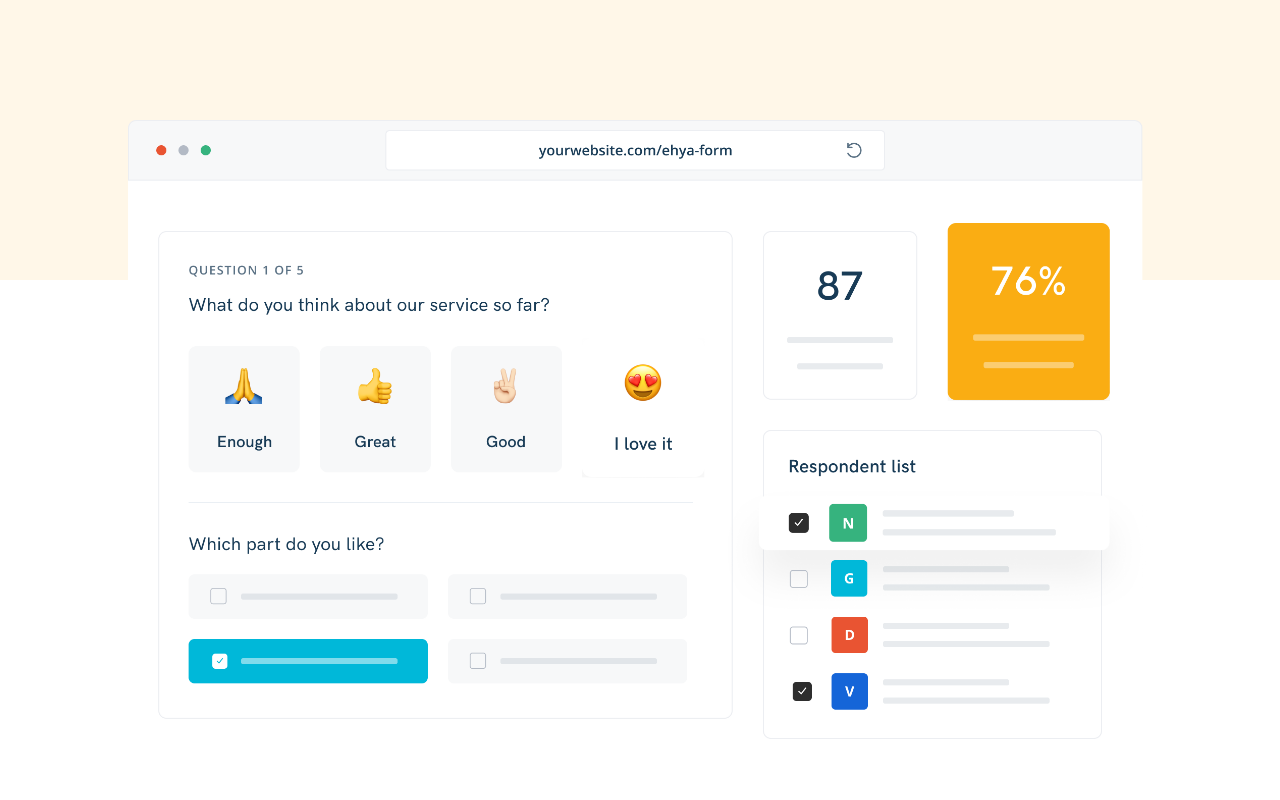
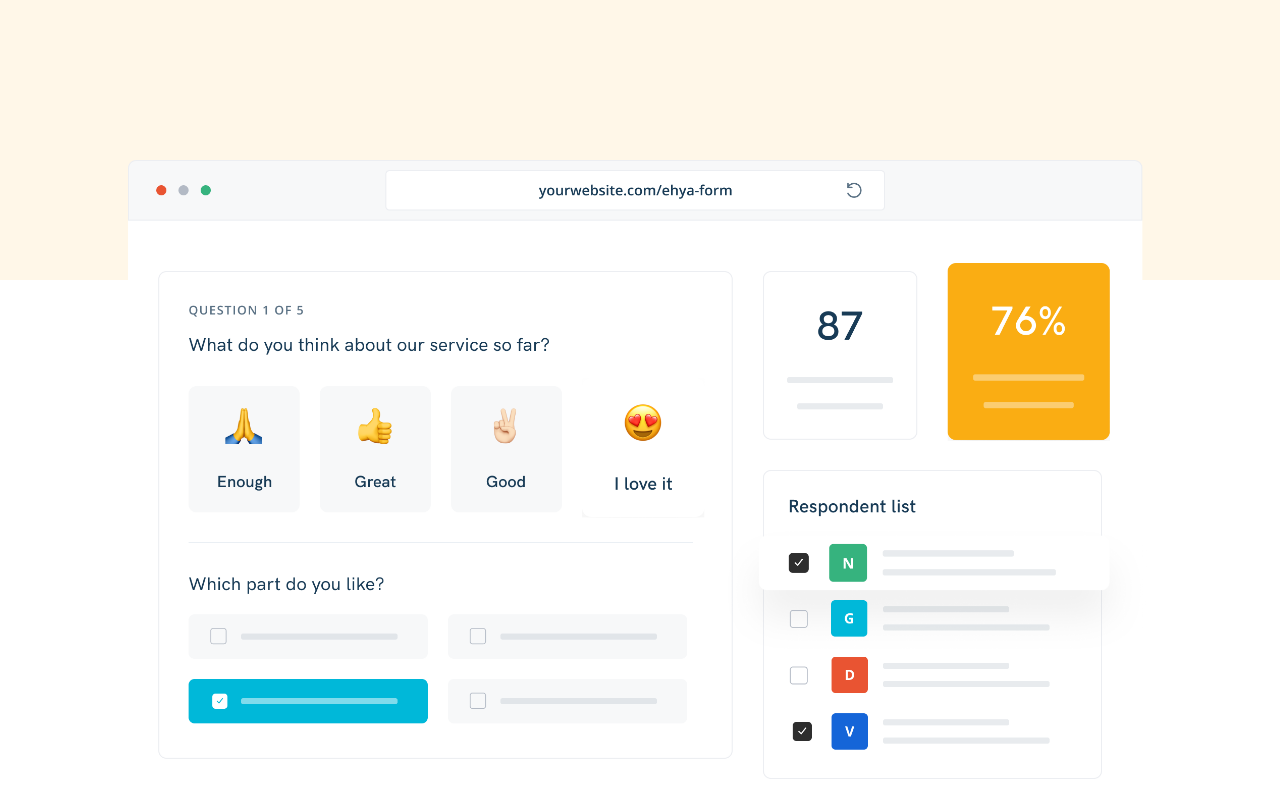
Before and after one commit to zainulabideen101/Ehya-Form-Builder, a plain HTML site: page index.html in a window 1280 px wide. Shown: the part 520-1320 px from the top of the page. Drawn offline with nearby package versions, Linux system fonts and the light colour scheme.

Commit message:
responsive changes

```diff
--- a/scss/partials/_hero-section.scss
+++ b/scss/partials/_hero-section.scss
@@ -56,7 +56,7 @@
     @include flex-row-center-center;
     img{
         @include height-width(auto, 80%);
-        margin-top: -20vh;
+        margin-top: -15vh;
     }
 }
 
```
Also changed, not shown: scss/styles.css.
